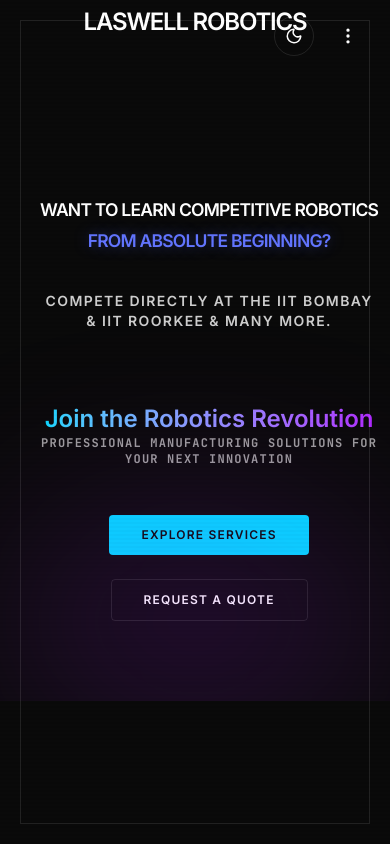
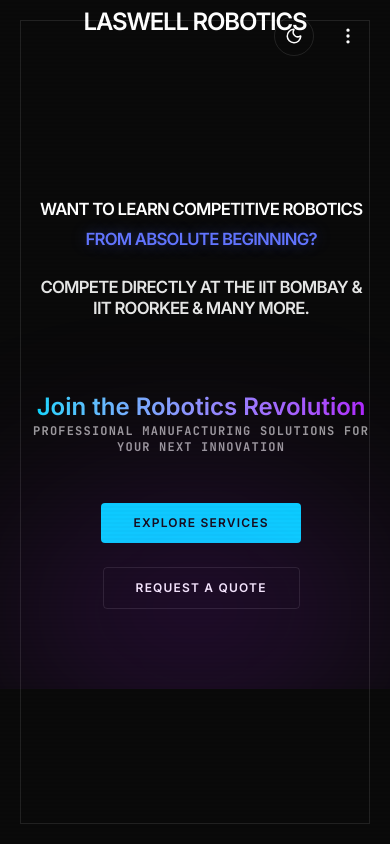
Before and after one commit to Meetva247/laswell-web, a React (Vite) app: page / in a window 390 px wide. Shown: the top 844 px of the page. Built offline with nearby package versions, Linux system fonts and the light colour scheme.

Commit message:
style: unify font properties across all three hero sentences

```diff
--- a/src/components/Sections/Hero.jsx
+++ b/src/components/Sections/Hero.jsx
@@ -18,14 +18,12 @@
                     className="max-w-5xl mx-auto flex flex-col items-center cursor-default group"
                 >
                     <div className="flex flex-col items-center gap-2 md:gap-4 py-10 w-full">
-                        <div className="flex flex-col items-center gap-6 w-full px-4">
-                            <h1 className="text-center font-black tracking-tighter uppercase leading-[1.1] w-full">
-                                <span className="text-white block mb-3 whitespace-nowrap text-[4.5vw] sm:text-2xl md:text-4xl lg:text-5xl xl:text-6xl 2xl:text-7xl">Want to learn competitive robotics</span>
-                                <span className="text-color-flex block whitespace-nowrap text-[4.5vw] sm:text-2xl md:text-4xl lg:text-5xl xl:text-6xl 2xl:text-7xl">from absolute beginning?</span>
+                        <div className="flex flex-col items-center gap-4 w-full px-4">
+                            <h1 className="text-center font-black tracking-tighter uppercase leading-[1.1] w-full max-w-7xl flex flex-col gap-3">
+                                <span className="text-white whitespace-nowrap text-[4.3vw] sm:text-2xl md:text-4xl lg:text-5xl xl:text-6xl">Want to learn competitive robotics</span>
+                                <span className="text-color-flex whitespace-nowrap text-[4.3vw] sm:text-2xl md:text-4xl lg:text-5xl xl:text-6xl">from absolute beginning?</span>
+                                <span className="text-brand-text/90 text-[4.3vw] sm:text-2xl md:text-4xl lg:text-5xl xl:text-6xl mt-4 leading-tight">Compete directly at the IIT Bombay & IIT Roorkee & many more.</span>
                             </h1>
-                            <h2 className="text-center text-sm sm:text-base md:text-lg lg:text-xl xl:text-2xl font-bold tracking-widest uppercase text-brand-text/80 max-w-4xl mt-4">
-                                Compete directly at the IIT Bombay & IIT Roorkee & many more.
-                            </h2>
                         </div>
                     </div>
 
```
